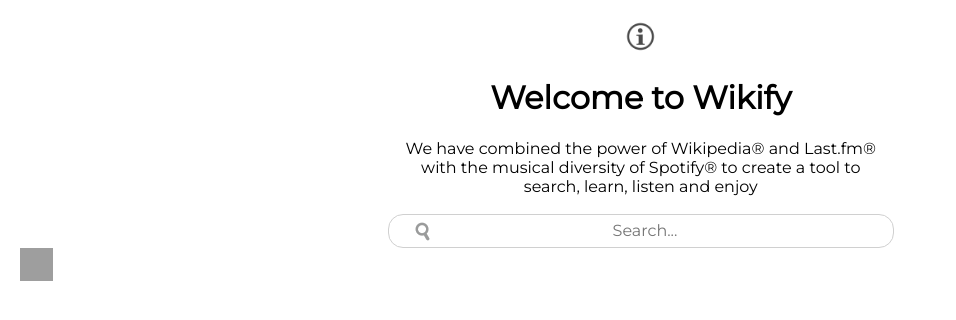
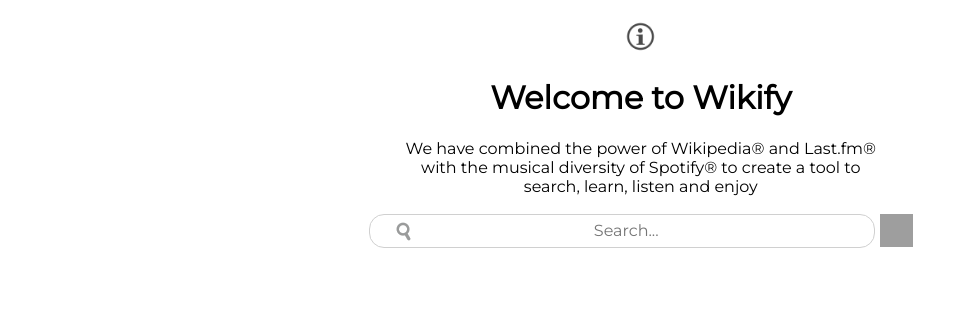
Before and after one commit to juaoregon/juaoregon.github.io, a PHP site: page / in a window 1280 px wide. Shown: the top 320 px of the page, without its empty margins (0-956 px from the left). Run offline with PHP 8.4, Linux system fonts and the light colour scheme; some libraries are stand-ins or nearby versions; grey boxes are pictures that could not be loaded.

Commit message:
Video Button CSS
Video Button relocation

```diff
--- a/css/main.css
+++ b/css/main.css
@@ -5,7 +5,12 @@
     width: 97%;
 }
 #search-form {
-	text-align: center;
+	display: inline;
+ 	vertical-align: super;
+}
+#videoIcon {
+	display: inline;
+	vertical-align: sub;
 }
 .form-control {
 	height: 30px;
--- a/index.html
+++ b/index.html
@@ -49,7 +49,7 @@
 	</head>
 	<body>
 		<br>
-		<div>
+		<div style="text-align: center;">
 			<form id="search-form">
 			    <input type="text" id="query" value="" class="form-control" placeholder="  Search..." onfocus="this.placeholder = ''"></input>
 			</form>
```
